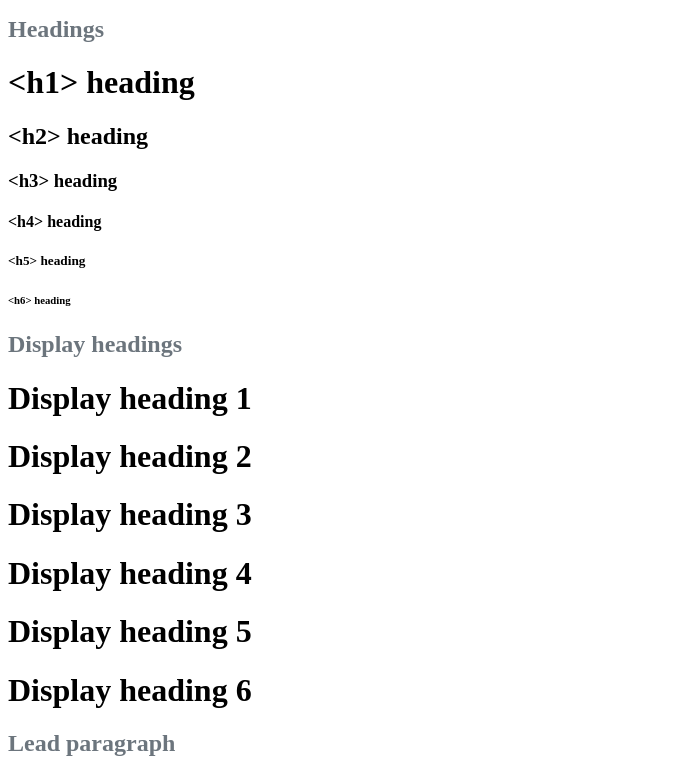
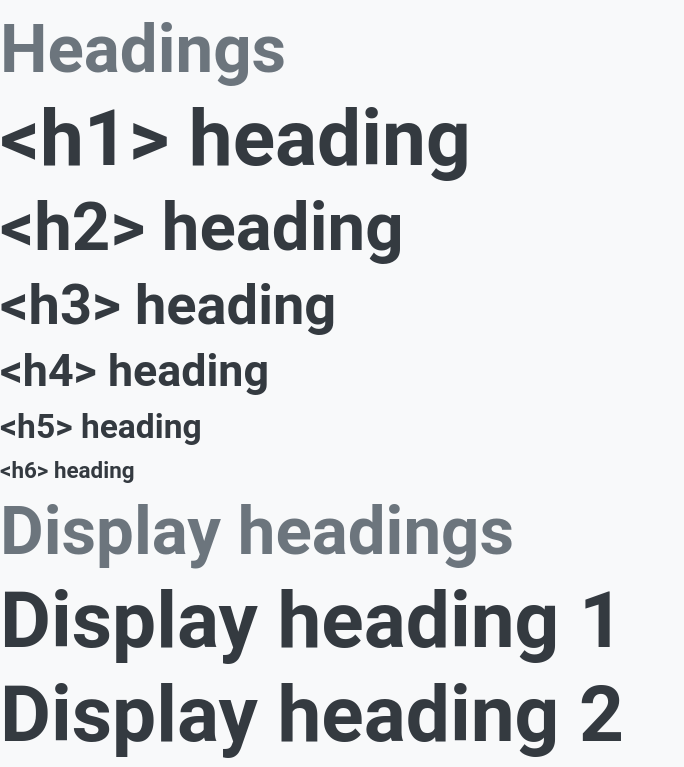
Before and after one commit to websealevel/doc-bootstrap5, a plain HTML site: page index.html in a window 1280 px wide. Shown: the top 767 px of the page, without its empty margins (0-684 px from the left). Drawn offline with Linux system fonts and the light colour scheme.

Commit message:
mise a jour

```diff
--- a/style.scss
+++ b/style.scss
@@ -17,11 +17,11 @@ Votre code scss
 */
 
 // Body styles
-$body-bg: $primary;
-$body-color: $gray-300;
+$body-bg: $gray-100;
+$body-color: $gray-800;
 // Basic typography styles
 $font-family-base: 'Roboto', sans-serif;
-$font-size-base: 1.8rem;
+$font-size-base: 1.4rem;
 $line-height-base: 1.3;
 $line-height-sm: 1;
 // Link styles
@@ -31,7 +31,7 @@ $link-hover-color: shift-color($link-color,
         $link-shade-percentage);
 $link-hover-decoration: underline;
 // Heading styles
-$h1-font-size: $font-size-base * .5;
+$h1-font-size: $font-size-base * 3.5;
 $h2-font-size: $font-size-base * 3;
 $h3-font-size: $font-size-base * 2.5;
 $h4-font-size: $font-size-base * 2;
@@ -62,7 +62,7 @@ $lead-font-weight: $font-weight-light;
 
 
 // Optional Bootstrap CSS: ici nous importants en fonction de nos besoins les sources pour différents composants
-// @import "./bootstrap-5.2.1/scss/reboot";
+@import "./bootstrap-5.2.1/scss/reboot";
 // @import "./bootstrap-5.2.1/scss/type";
 // @import "./bootstrap-5.2.1/scss/images";
 // @import "./bootstrap-5.2.1/scss/containers";
```
Also changed, not shown: style.css, 1 other file.
